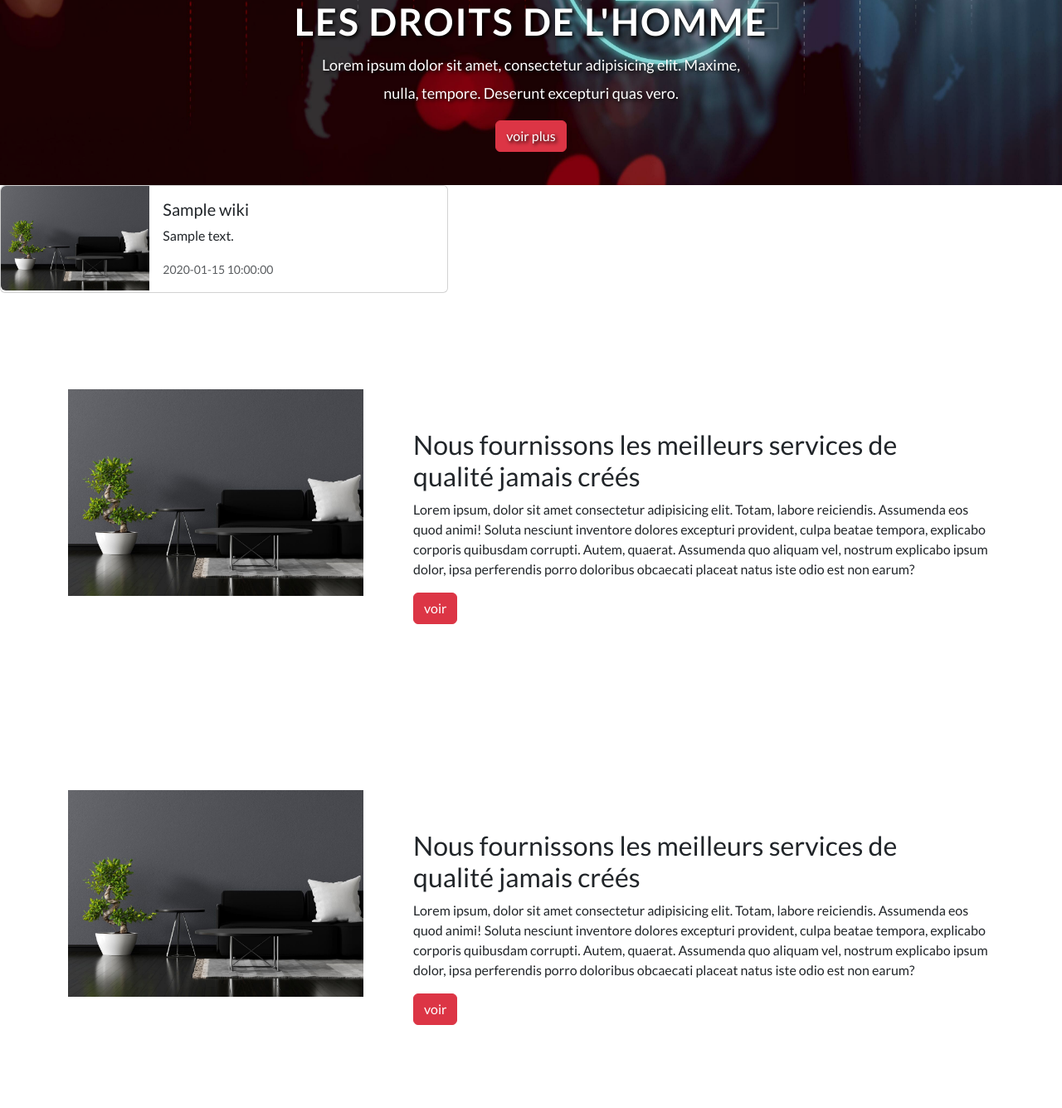
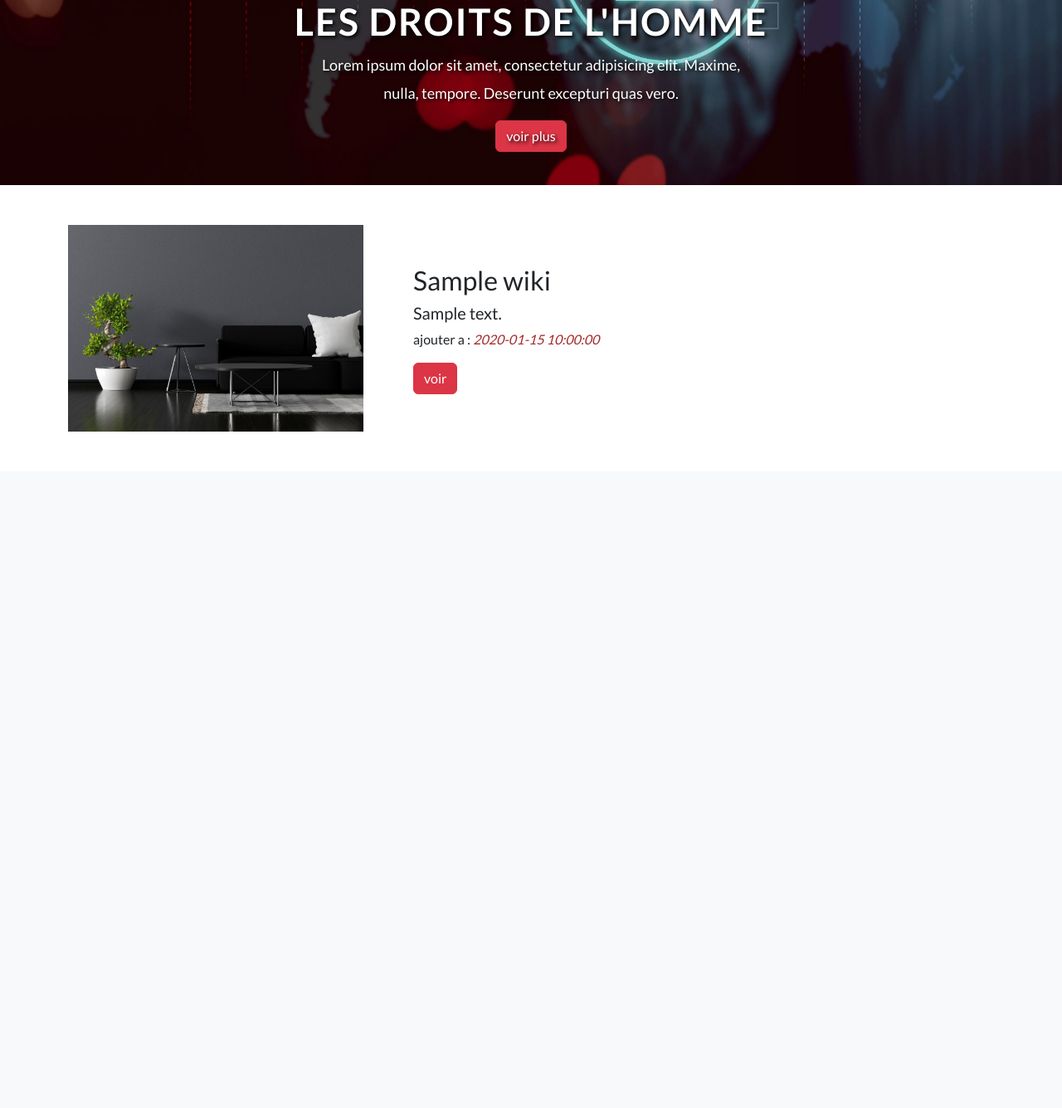
Before and after one commit to Zakaria-Kharroub/WIKI, a PHP site: page / in a window 1280 px wide. Shown: the part 577-1912 px from the top of the page at 83% size. After the commit the page ends 1097 px from the top, so only its background shows below. Run offline with PHP 8.4, Linux system fonts and the light colour scheme; tables that the repository leaves empty or names only in its code hold one stand-in row (values such as "Sample post"); some web fonts are replaced.

Commit message:
affichage de tous les wikis depuis la base de donnees dans home page

```diff
--- a/app/View/Home.php
+++ b/app/View/Home.php
@@ -60,27 +60,8 @@
 
 
 
-
 <?php foreach ($wikis as $wiki):?>
-    <div class="card mb-3" style="max-width: 540px;">
-        <div class="row g-0">
-            <div class="col-md-4">
-                <img src="./asset/images/img-slide-1.jpg" class="img-fluid rounded-start" alt="...">
-            </div>
-            <div class="col-md-8">
-                <div class="card-body">
-                    <h5 class="card-title"><?php echo $wiki->title; ?></h5>
-                    <p class="card-text"><?php echo $wiki->description; ?></p>
-                    <p class="card-text"><small class="text-muted"><?php echo $wiki->date_create; ?></small></p>
-                </div>
-            </div>
-        </div>
-    </div>
-<?php endforeach; ?>
-
-
-
-<section class="about section-padding" id="about">
+    <section class="about m-5" id="about">
 		<div class="container">
 			<div class="row">
 				<div class="col-lg-4 col-md-12 col-12">
@@ -88,39 +69,17 @@
 				</div>
 				<div class="col-lg-8 col-md-12 col-12 ps-lg-5 mt-md-5">
 					<div class="about-text">
-						<h2>Nous fournissons les meilleurs services de <br>
-                qualité jamais créés</h2>
+						<h2><?php echo $wiki->title; ?> <br> </h2>
 
-						<p>Lorem ipsum, dolor sit amet consectetur adipisicing elit. Totam, labore reiciendis. Assumenda eos quod animi! Soluta nesciunt inventore dolores excepturi provident, culpa beatae tempora, explicabo corporis quibusdam corrupti. Autem, quaerat. Assumenda quo aliquam vel, nostrum explicabo ipsum dolor, ipsa perferendis porro doloribus obcaecati placeat natus iste odio est non earum?</p>
+						<h5><?php echo $wiki->description; ?></h5>
+            <p>ajouter a : <em style="color:brown;"><?php echo $wiki->date_create; ?></em></p>
             <button class="btn btn-danger">voir</button>
 					</div>
 				</div>
 		</div>
  </div>
 </section>
-
-
-
-<section class="about section-padding" id="about">
-		<div class="container">
-			<div class="row">
-				<div class="col-lg-4 col-md-12 col-12">
-					<div class="about-img"><img alt="" class="img-fluid" src="./asset/images/img-slide-1.jpg"></div>
-				</div>
-				<div class="col-lg-8 col-md-12 col-12 ps-lg-5 mt-md-5">
-					<div class="about-text">
-						<h2>Nous fournissons les meilleurs services de <br>
-                            qualité jamais créés</h2>
-
-						<p>Lorem ipsum, dolor sit amet consectetur adipisicing elit. Totam, labore reiciendis. Assumenda eos quod animi! Soluta nesciunt inventore dolores excepturi provident, culpa beatae tempora, explicabo corporis quibusdam corrupti. Autem, quaerat. Assumenda quo aliquam vel, nostrum explicabo ipsum dolor, ipsa perferendis porro doloribus obcaecati placeat natus iste odio est non earum?</p>
-            <button class="btn btn-danger" >voir</button>
-					</div>
-				</div>
-		</div>
- </div>
-</section>
-
-
+<?php endforeach; ?>
 
 
 
```
